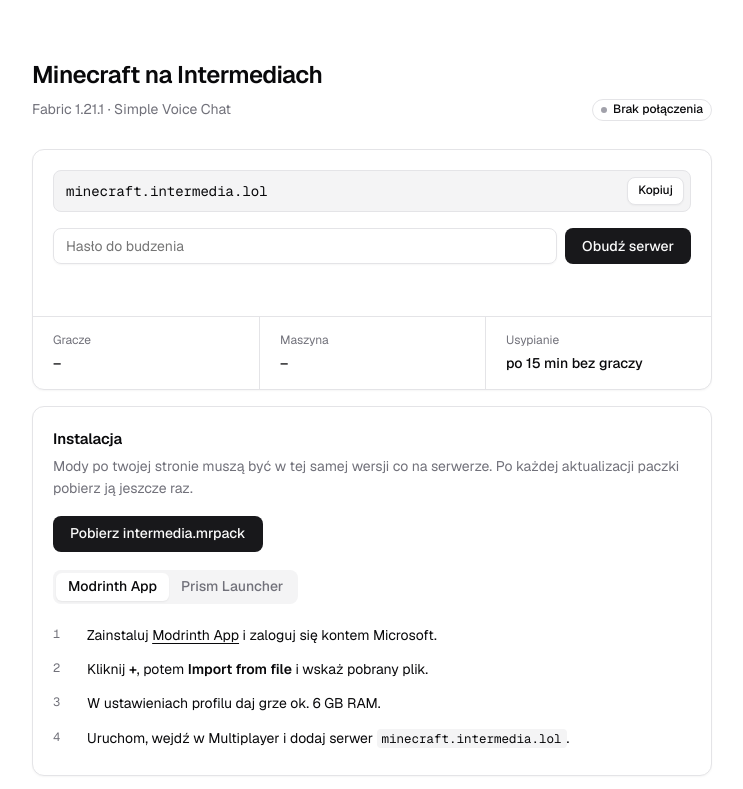
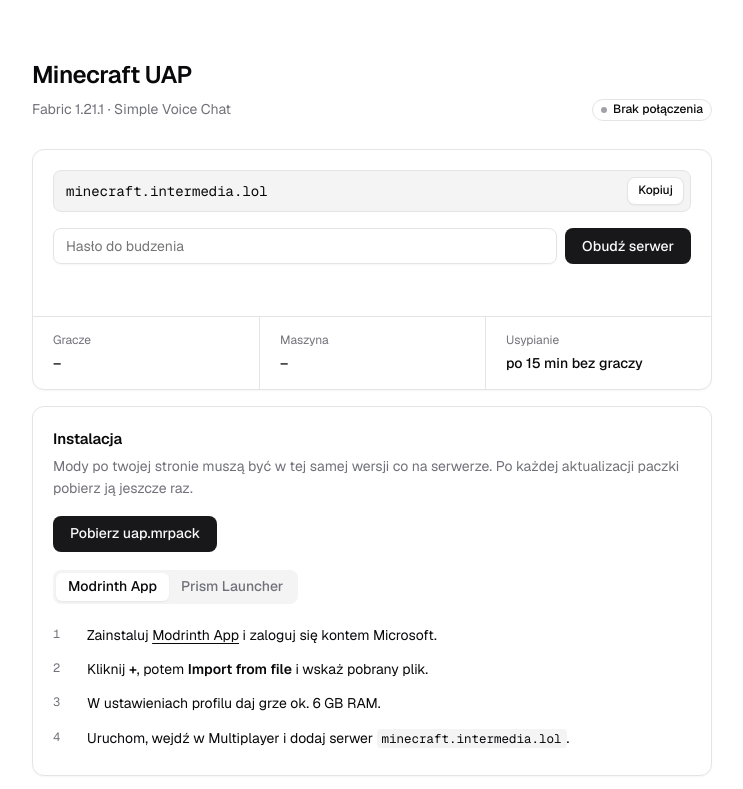
Before and after one commit to janzablocki/intermedia-lol, a plain HTML site: page minecraft/index.html in a window 1280 px wide. Shown: the top 789 px of the page, without its empty margins (268-1011 px from the left). Drawn offline with nearby package versions, Linux system fonts and the light colour scheme; no server answers.

Commit message:
Minecraft page: rename to UAP (#9)

```diff
--- a/minecraft/index.html
+++ b/minecraft/index.html
@@ -3,7 +3,7 @@
 <head>
 <meta charset="utf-8">
 <meta name="viewport" content="width=device-width, initial-scale=1">
-<title>Minecraft · Intermedia</title>
+<title>Minecraft · UAP</title>
 <link rel="preconnect" href="https://fonts.googleapis.com">
 <link rel="preconnect" href="https://fonts.gstatic.com" crossorigin>
 <link href="https://fonts.googleapis.com/css2?family=Geist:wght@400;500;600&family=Geist+Mono:wght@400;500&display=swap" rel="stylesheet">
@@ -102,7 +102,7 @@
 <div class="wrap">
   <header>
     <div>
-      <h1>Minecraft na Intermediach</h1>
+      <h1>Minecraft UAP</h1>
       <p class="sub muted">Fabric 1.21.1 · Simple Voice Chat</p>
     </div>
     <span id="badge" class="badge"><i></i><span id="badge-text">Sprawdzam</span></span>
@@ -136,7 +136,7 @@
     </div>
     <div class="card-body">
       <div class="row" style="margin-bottom:18px">
-        <a class="btn btn-primary" href="intermedia.mrpack" download>Pobierz intermedia.mrpack</a>
+        <a class="btn btn-primary" href="uap.mrpack" download>Pobierz uap.mrpack</a>
       </div>
       <div class="tabs" role="tablist">
         <button class="tab" role="tab" aria-selected="true" data-tab="modrinth" type="button">Modrinth App</button>
```
Also changed, not shown: 2 other files.
